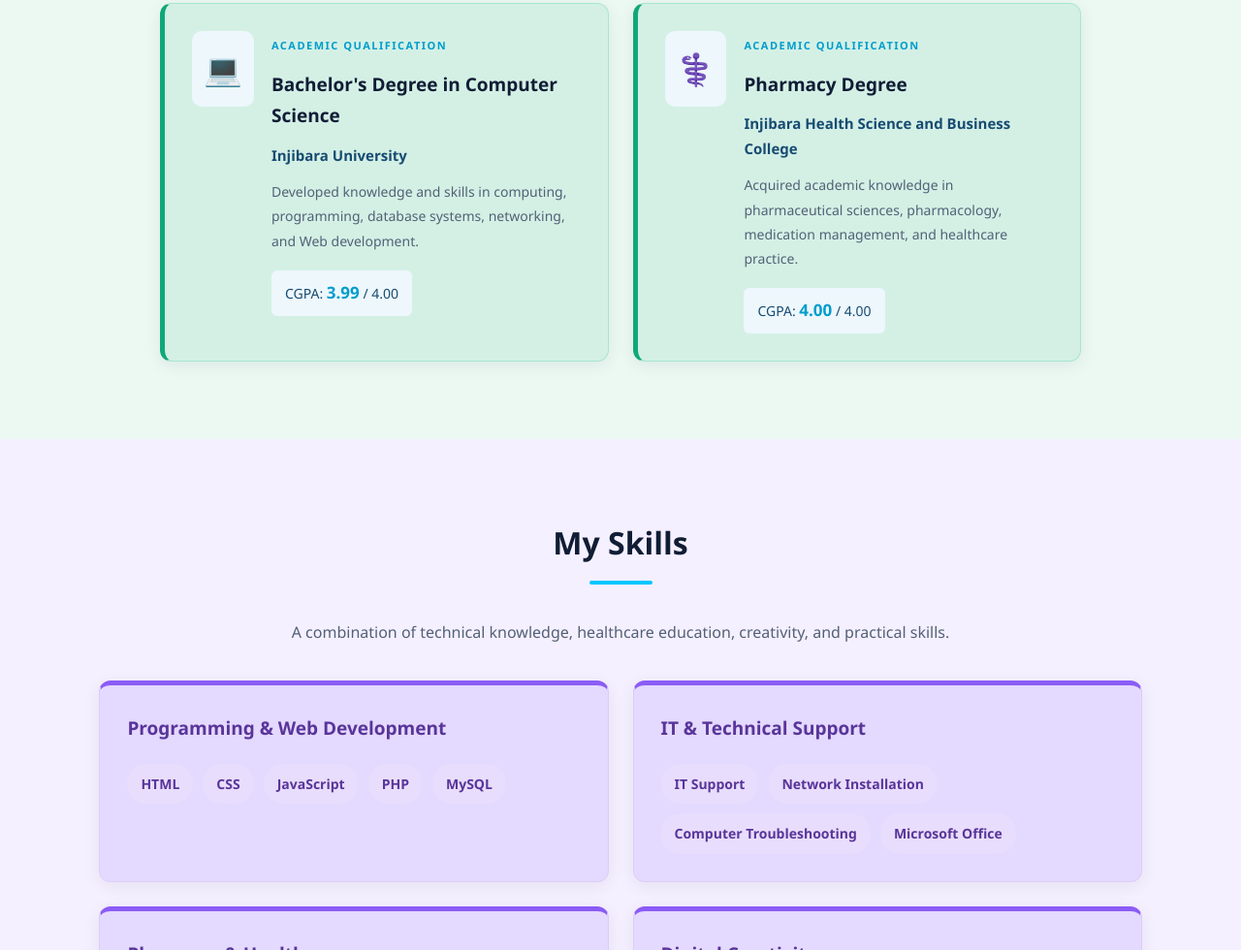
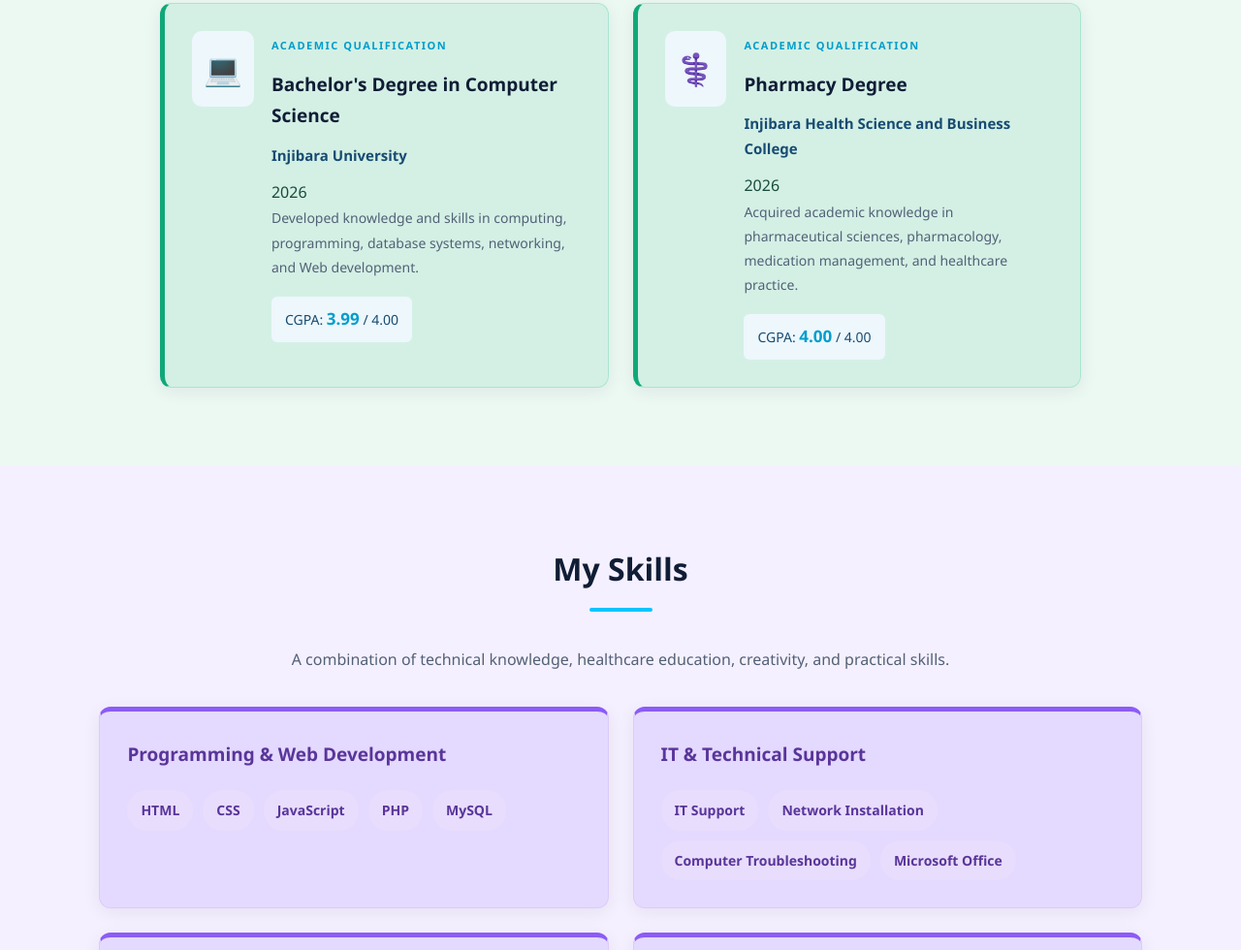
Before and after one commit to TebikachewChekol/My-Portfolio, a plain HTML site: page index.html in a window 1280 px wide. Shown: the part 1638-2618 px from the top of the page at 97% size. Drawn offline with nearby package versions, Linux system fonts and the light colour scheme.

Commit message:
Update index.html

```diff
--- a/index.html
+++ b/index.html
@@ -144,6 +144,7 @@
                 <h3>Bachelor's Degree in Computer Science</h3>
 
                 <h4>Injibara University</h4>
+                <span class="education-year">2026</span>
 
                 <p>
                     Developed knowledge and skills in computing,
@@ -169,6 +170,7 @@
                 <h3>Pharmacy Degree</h3>
 
                 <h4>Injibara Health Science and Business College</h4>
+                <span class="education-year">2026</span>
 
                 <p>
                     Acquired academic knowledge in pharmaceutical
```
